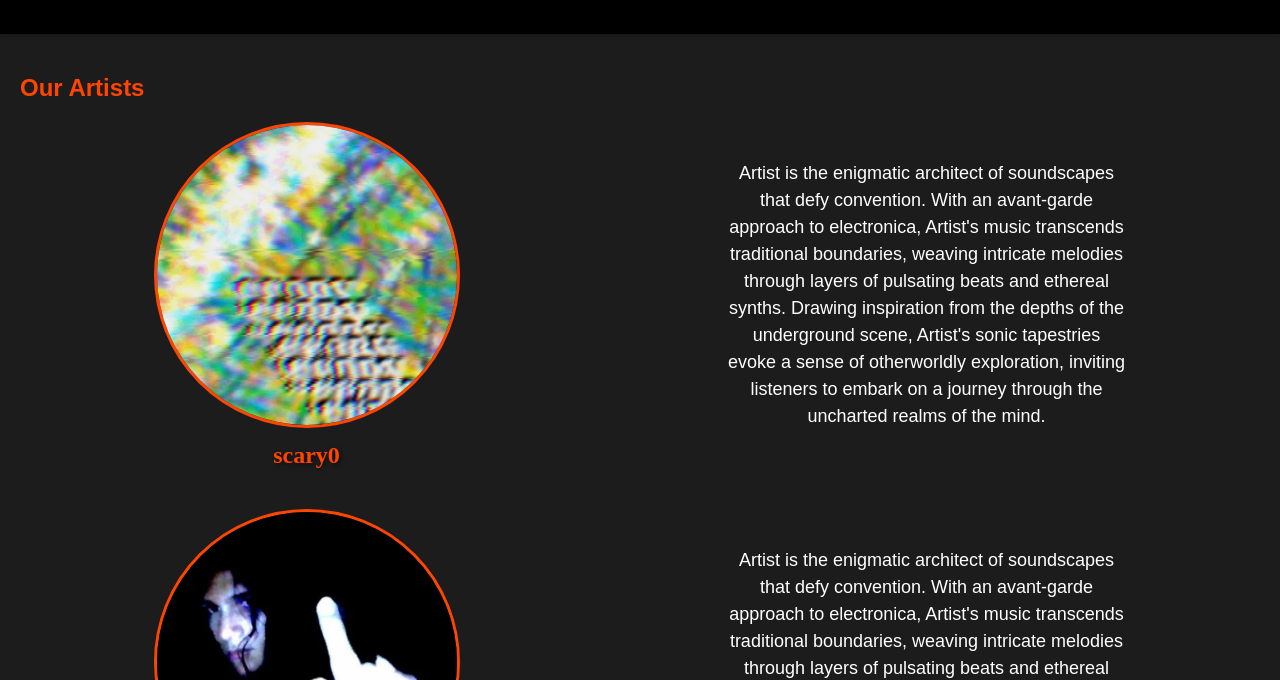
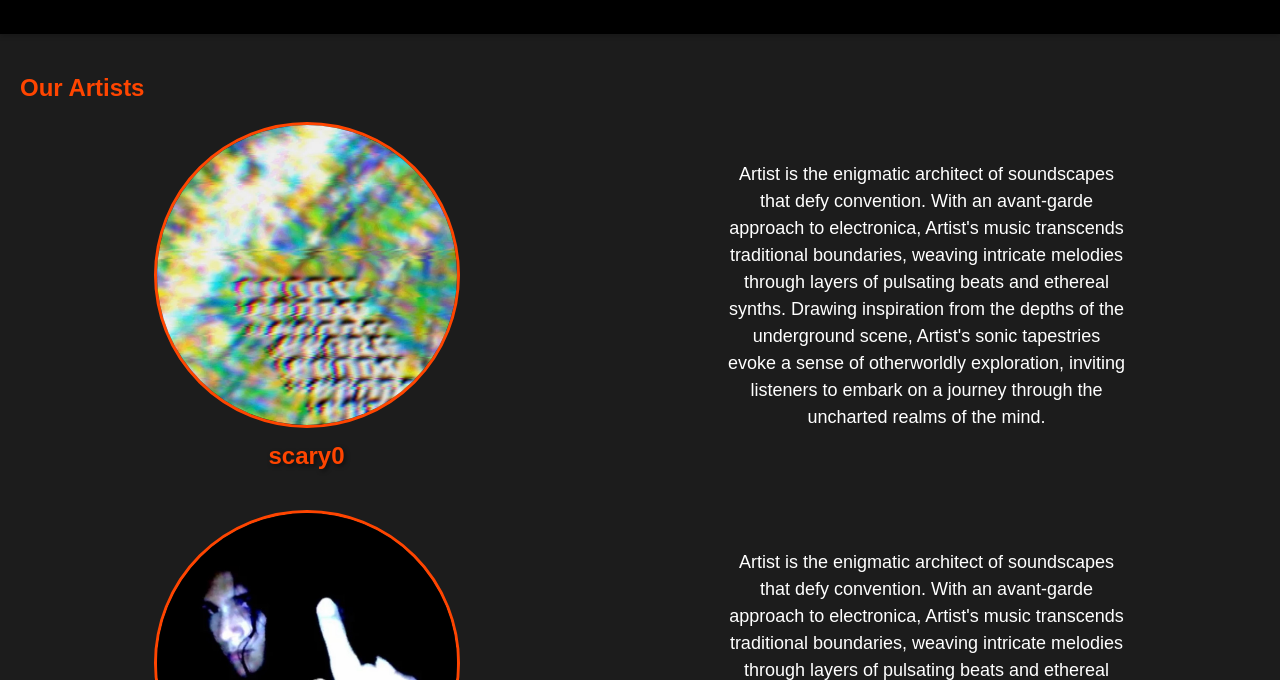
Before and after one commit to romankasharmanks/myrepppppp, a plain HTML site: page site/artists.html in a window 1280 px wide. Shown: the part 120-800 px from the top of the page. Drawn offline with Linux system fonts and the light colour scheme.

Commit message:
styles.css

```diff
--- a/site/styles.css
+++ b/site/styles.css
@@ -161,7 +161,7 @@ nav ul li a:hover {
 }
 
 .artist-info h3 {
-    font-family: Cloister Black;
+    font-family: Arial;
     font-size: 24px;
     margin: 0;
     color: #FF4500;
```
